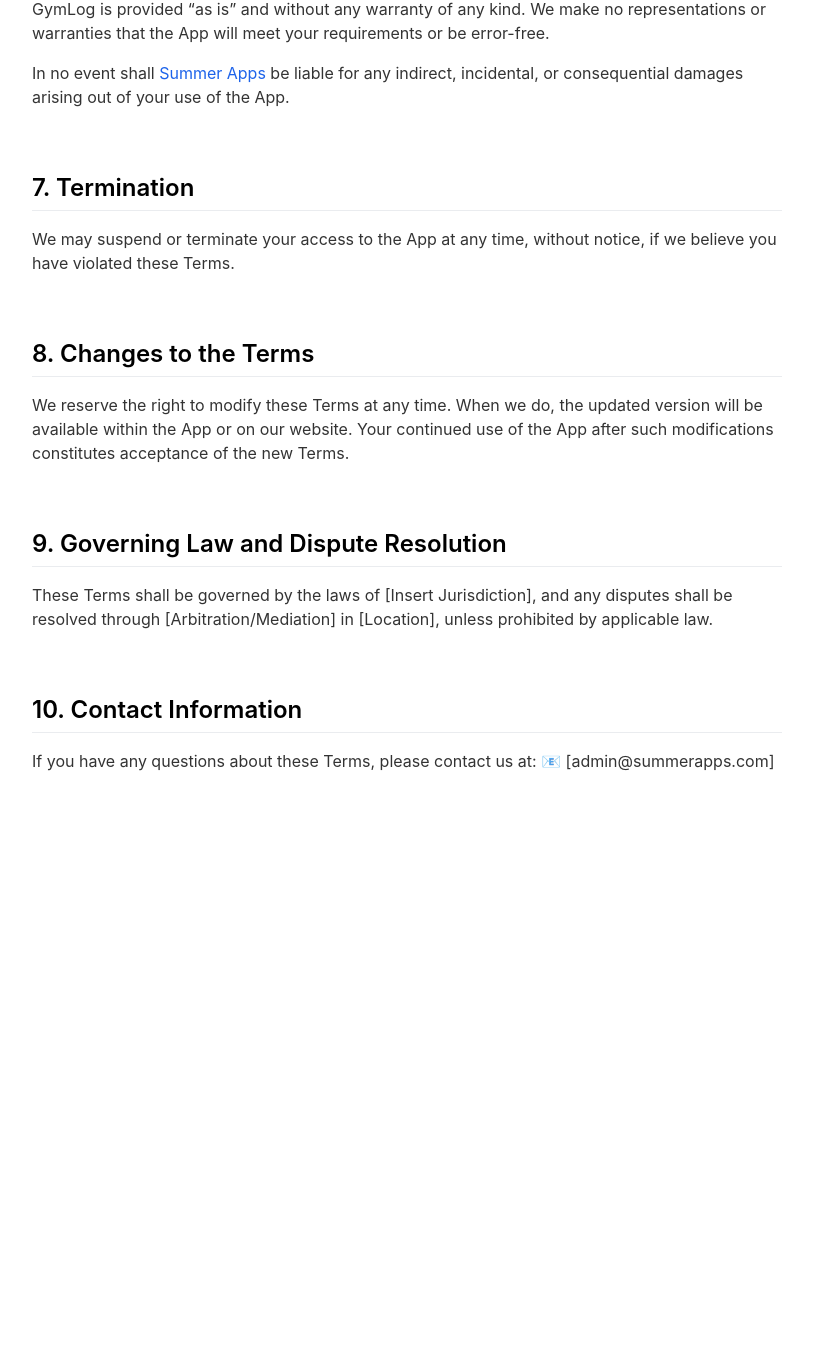
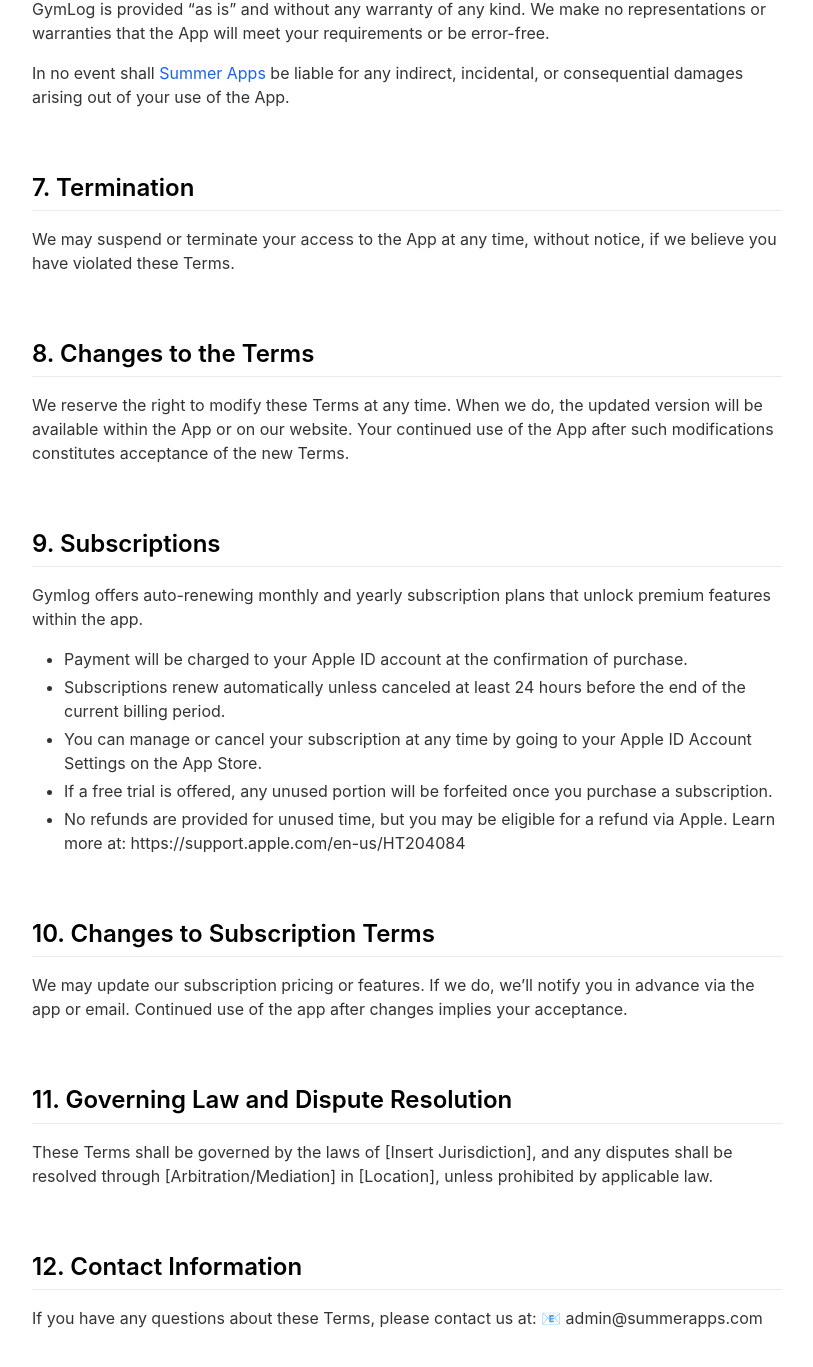
Before and after one commit to khamidjon/gymlog-landing-page, a Jekyll site: the page built from _pages/terms.md, in a window 1280 px wide and 1400 px high, scrolled down 1428 px. Shown: the top 1367 px of the window, without its empty margins (233-1046 px from the left). Built offline with Jekyll 4.4.1, drawn with Linux system fonts in a browser that asks for light colours; nearby versions of some CDN libraries; before the commit the page ends 2271 px from its top, so only the background shows below that.

Commit message:
Added Subscription section in Terms and Policy

```diff
--- a/_pages/terms.md
+++ b/_pages/terms.md
@@ -49,11 +49,26 @@ We may suspend or terminate your access to the App at any time, without notice,
 We reserve the right to modify these Terms at any time. When we do, the updated version will be available within the App or on our website. Your continued use of the App after such modifications constitutes acceptance of the new Terms.
 
 <br>
-## 9. Governing Law and Dispute Resolution
+## 9. Subscriptions
+Gymlog offers auto-renewing monthly and yearly subscription plans that unlock premium features within the app.
+
+- Payment will be charged to your Apple ID account at the confirmation of purchase.
+- Subscriptions renew automatically unless canceled at least 24 hours before the end of the current billing period.
+- You can manage or cancel your subscription at any time by going to your Apple ID Account Settings on the App Store.
+- If a free trial is offered, any unused portion will be forfeited once you purchase a subscription.
+- No refunds are provided for unused time, but you may be eligible for a refund via Apple. Learn more at:
+https://support.apple.com/en-us/HT204084
+
+<br>
+## 10. Changes to Subscription Terms
+We may update our subscription pricing or features. If we do, we’ll notify you in advance via the app or email. Continued use of the app after changes implies your acceptance.
+
+<br>
+## 11. Governing Law and Dispute Resolution
 These Terms shall be governed by the laws of [Insert Jurisdiction], and any disputes shall be resolved through [Arbitration/Mediation] in [Location], unless prohibited by applicable law.
 
 <br>
-## 10. Contact Information
+## 12. Contact Information
 If you have any questions about these Terms, please contact us at:
-📧 [admin@summerapps.com]
+📧 admin@summerapps.com
 <br>
```
Also changed, not shown: _pages/changelog.md (+12 -0 lines), _pages/privacypolicy.md (+12 -2 lines).
